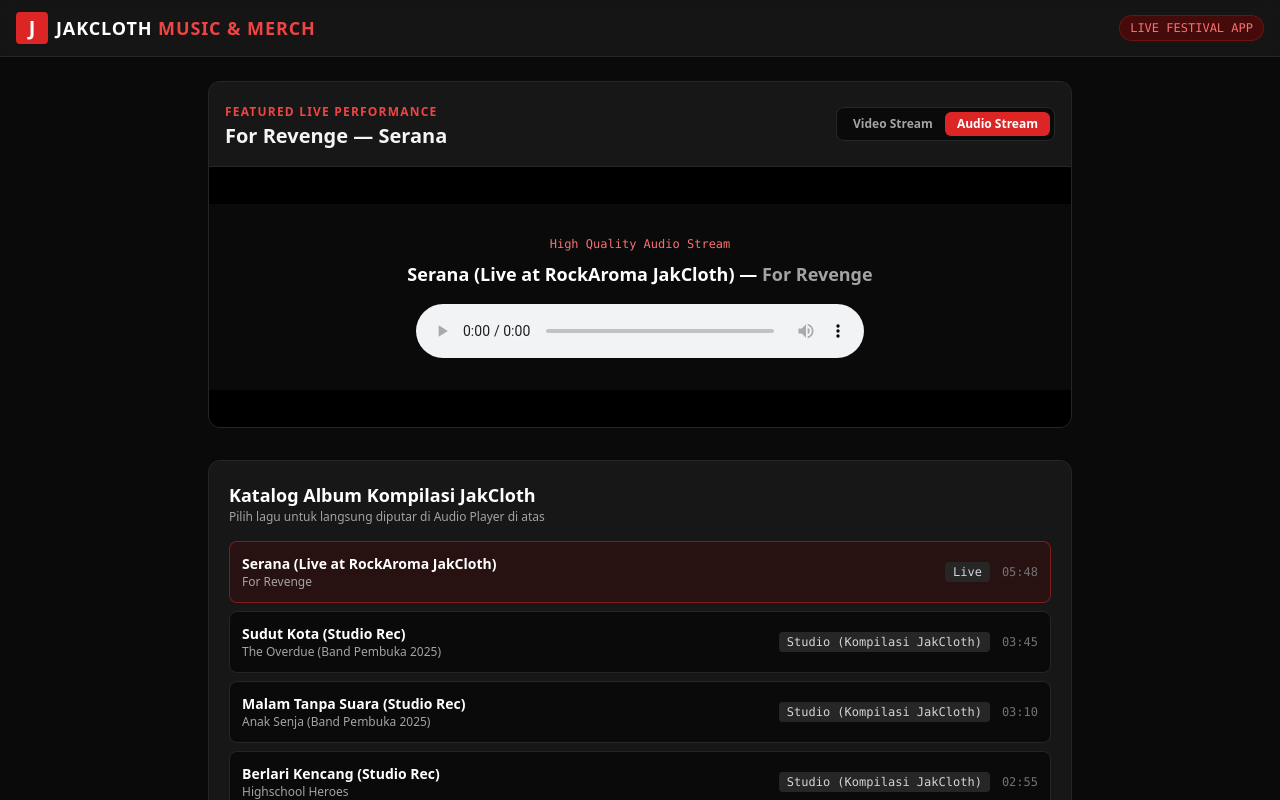
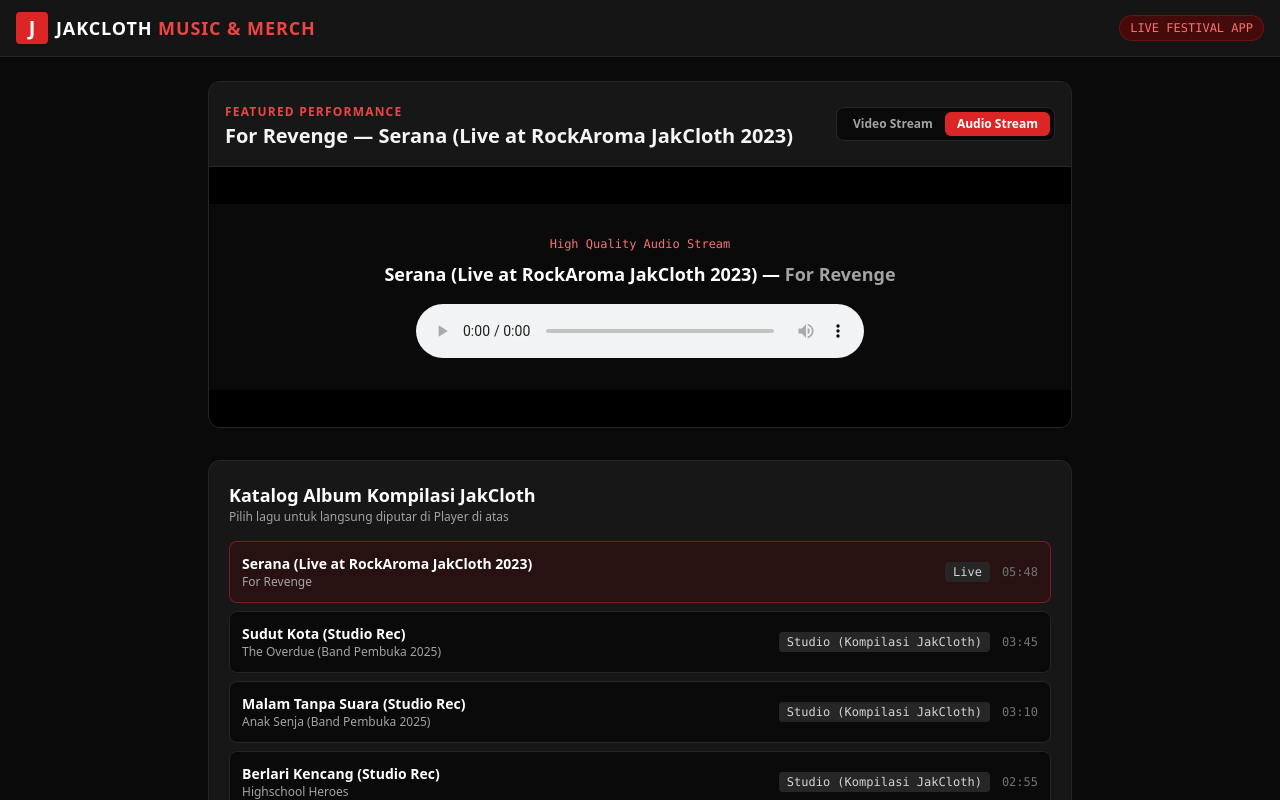
Before and after one commit to mastosidharta777-cmyk/jakcloth-music, a Next.js app: page / in a window 1280 px wide. Both pictures are taken after a click on the button "Audio Stream". Shown: the top 800 px of the page. Built offline with nearby package versions, Linux system fonts and the light colour scheme; no server answers; the database is empty.

Commit message:
dynamic track header and player data

```diff
--- a/app/page.tsx
+++ b/app/page.tsx
@@ -10,6 +10,7 @@
   type: string
   duration: string
   audioUrl: string
+  videoUrl?: string
 }
 
 interface Stage {
@@ -34,16 +35,16 @@
 export default function Page() {
   const [loading, setLoading] = useState(true)
   const [mediaType, setMediaType] = useState<'audio' | 'video'>('video')
-  const videoUrl = "/media/for Revenge - Serana Live at RockAroma Jakcloth Reload Summerfest 2023.mp4"
 
   const tracks: Track[] = [
     {
       id: 't1',
-      title: 'Serana (Live at RockAroma JakCloth)',
+      title: 'Serana (Live at RockAroma JakCloth 2023)',
       artist: 'For Revenge',
       type: 'Live',
       duration: '05:48',
-      audioUrl: '/media/for Revenge - Serana Live at RockAroma Jakcloth Reload Summerfest 2023.mp3'
+      audioUrl: '/media/for Revenge - Serana Live at RockAroma Jakcloth Reload Summerfest 2023.mp3',
+      videoUrl: '/media/for Revenge - Serana Live at RockAroma Jakcloth Reload Summerfest 2023.mp4'
     },
     {
       id: 't2',
@@ -195,8 +196,8 @@
         <section className="bg-neutral-900 border border-neutral-800 rounded-xl overflow-hidden">
           <div className="p-4 border-b border-neutral-800 flex justify-between items-center flex-wrap gap-2">
             <div>
-              <span className="text-xs font-semibold text-red-500 uppercase tracking-widest">Featured Live Performance</span>
-              <h2 className="text-xl font-bold">For Revenge — Serana</h2>
+              <span className="text-xs font-semibold text-red-500 uppercase tracking-widest">Featured Performance</span>
+              <h2 className="text-xl font-bold">{activeTrack.artist} — {activeTrack.title}</h2>
             </div>
             <div className="flex bg-neutral-950 p-1 rounded-lg border border-neutral-800">
               <button
@@ -217,19 +218,20 @@
           <div className="bg-black flex items-center justify-center min-h-[260px]">
             {mediaType === 'video' ? (
               <video
+                key={activeTrack.videoUrl || activeTrack.id}
                 controls
                 controlsList="nodownload"
                 className="w-full aspect-video rounded-b-xl"
                 poster="https://images.unsplash.com/photo-1514525253161-7a46d19cd819?w=800&auto=format&fit=crop&q=60"
               >
-                <source src={videoUrl} type="video/mp4" />
+                <source src={activeTrack.videoUrl || "/media/for Revenge - Serana Live at RockAroma Jakcloth Reload Summerfest 2023.mp4"} type="video/mp4" />
                 Browser Anda tidak mendukung HTML5 video.
               </video>
             ) : (
               <div className="w-full p-8 flex flex-col items-center justify-center text-center bg-neutral-950">
                 <span className="text-xs font-mono text-red-400 mb-2">High Quality Audio Stream</span>
                 <p className="font-bold text-lg text-white mb-4">{activeTrack.title} — <span className="text-neutral-400">{activeTrack.artist}</span></p>
-                <audio controls src={activeTrack.audioUrl} className="w-full max-w-md">
+                <audio key={activeTrack.audioUrl} controls src={activeTrack.audioUrl} className="w-full max-w-md">
                   Browser Anda tidak mendukung HTML5 audio.
                 </audio>
               </div>
@@ -240,7 +242,7 @@
         <section className="bg-neutral-900 border border-neutral-800 rounded-xl p-5">
           <div className="mb-4">
             <h3 className="text-lg font-bold text-white">Katalog Album Kompilasi JakCloth</h3>
-            <p className="text-xs text-neutral-400">Pilih lagu untuk langsung diputar di Audio Player di atas</p>
+            <p className="text-xs text-neutral-400">Pilih lagu untuk langsung diputar di Player di atas</p>
           </div>
 
           <div className="space-y-2">
@@ -249,7 +251,11 @@
                 key={track.id}
                 onClick={() => {
                   setActiveTrack(track)
-                  setMediaType('audio')
+                  if (track.videoUrl) {
+                    setMediaType('video')
+                  } else {
+                    setMediaType('audio')
+                  }
                 }}
                 className={`p-3 rounded-lg border flex items-center justify-between cursor-pointer transition ${
                   activeTrack.id === track.id ? 'bg-red-950/40 border-red-600/50' : 'bg-neutral-950 border-neutral-800 hover:border-neutral-700'
```
